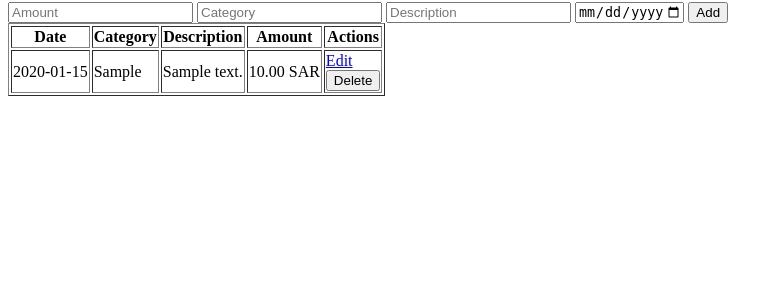
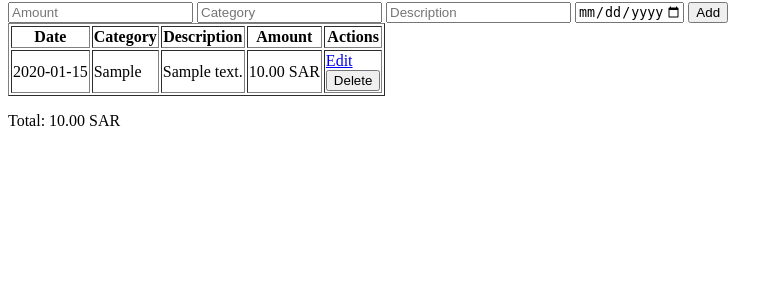
Before and after one commit to Nasr-M-M/expense-tracker, a Flask app: page /expenses in a window 1280 px wide. Shown: the part 125-425 px from the top of the page, without its empty margins (0-783 px from the left). Run offline with Flask 3, Linux system fonts and the light colour scheme; tables that the repository leaves empty hold one stand-in row (values such as "Sample post").

Commit message:
Show total on the web page

```diff
--- a/app.py
+++ b/app.py
@@ -1,5 +1,5 @@
 from flask import Flask, render_template, request, redirect, abort
-from expenses import CURRENCY, validate_amount, validate_text, validate_date
+from expenses import CURRENCY, show_total, validate_amount, validate_text, validate_date
 from storage import (
     init_db, get_all_expenses_db, add_expense_db,
     delete_expense_db, get_expense_db,update_expense_full_db
@@ -15,7 +15,10 @@ def home():
 @app.route("/expenses")
 def expenses_page():
     expenses = get_all_expenses_db()
-    return render_template("expenses.html", expenses=expenses, currency=CURRENCY)
+    total = show_total(expenses)
+    return render_template(
+        "expenses.html", expenses=expenses, currency=CURRENCY, total=total
+    )
 
 
 @app.route("/add", methods=["POST"])
--- a/templates/expenses.html
+++ b/templates/expenses.html
@@ -37,5 +37,6 @@
         </tr>
         {% endfor %}
     </table>
+    <p>Total: {{ "%.2f"|format(total) }} {{ currency }}</p>
 </body>
 </html>
```
